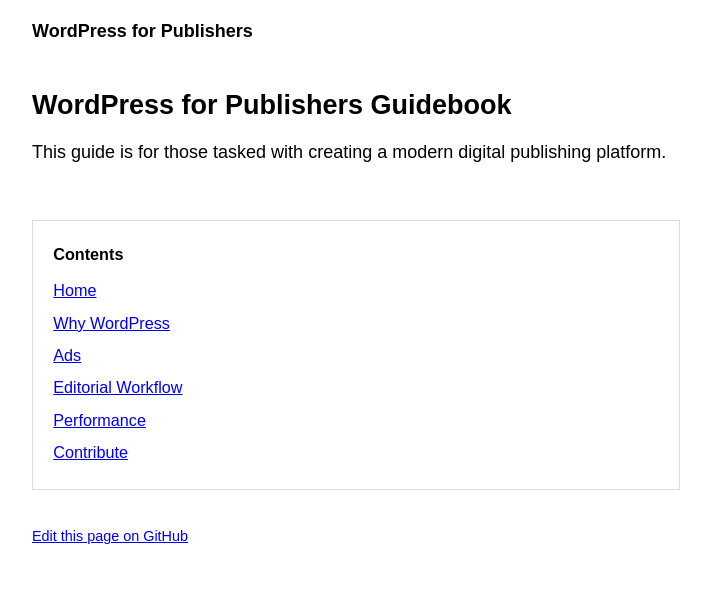
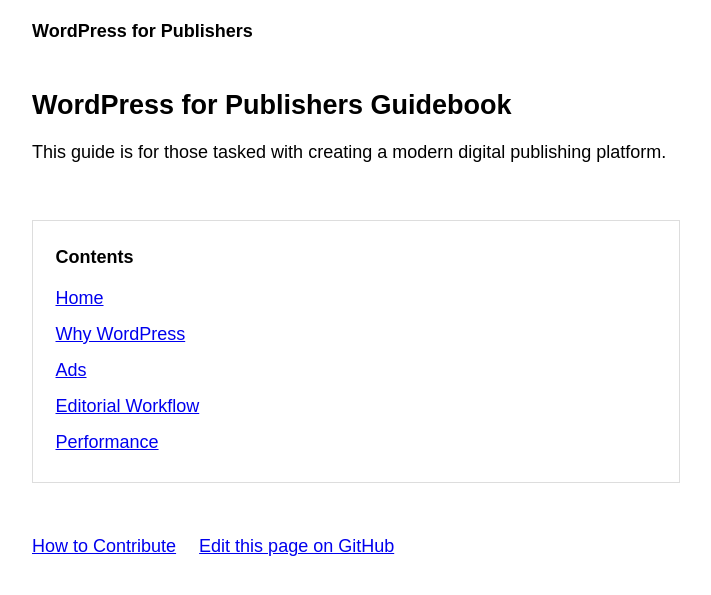
Before and after one commit to kasparsd/wp-for-publishers, a Jekyll site: the page built from docs/index.md, in a window 1280 px wide. Shown: the top 595 px of the page, without its empty margins (284-995 px from the left). Built offline with Jekyll 4.4.1, drawn with Linux system fonts in a browser that asks for light colours.

Commit message:
Combine contribute links

```diff
--- a/docs/_layouts/default.html
+++ b/docs/_layouts/default.html
@@ -47,13 +47,19 @@
 				{% for page in guidebook_pages %}
 					<li><a href="{{ page.url | absolute_url }}">{{ page.title }}</a></li>
 				{% endfor %}
-				<li class="link-contribute"><a href="{% link contribute.md %}">Contribute</a></li>
 			</ul>
 		</nav>
 
-		<footer class="meta">
-			<p><a href="{{ site.github.repository_url }}/blob/master/docs/{{ page.path }}">Edit this page on GitHub</a></p>
-		</footer>
+		<nav class="meta">
+			<ul>
+				<li class="link-contribute">
+					<a href="{% link contribute.md %}">How to Contribute</a>
+				</li>
+				<li class="link-edit-page">
+					<a href="{{ site.github.repository_url }}/blob/master/docs/{{ page.path }}">Edit this page on GitHub</a>
+				</li>
+			</ul>
+		</nav>
 	</div>
 </body>
 </html>
--- a/docs/assets/css/style.css
+++ b/docs/assets/css/style.css
@@ -8,6 +8,8 @@ iframe { border:1px solid #ddd; display:block; width:100%; }
 dd { margin-bottom:1em; }
 p { margin:0 0 1em 0; }
 
+#soul { max-width:36em; margin:0 auto; padding:0 1em; }
+
 #header { padding:1em 0; }
 #header h1 { font-size:1em; margin:0; display:inline-block; }
 #header h1 a { color:inherit; text-decoration:none; }
@@ -16,7 +18,7 @@ p { margin:0 0 1em 0; }
 #header nav li { display:inline-block; }
 #header nav a { display:block; padding:0.5em 1em; }
 
-#site-nav { padding:1.25em; font-size: 0.9em; border:1px solid #ddd; }
+#site-nav { padding:1.25em; border:1px solid #ddd; }
 #site-nav h1 { font-size:1em; margin-top:0; }
 #site-nav li, #site-nav ul { line-height:1; margin:0; padding:0; display:block; }
 #site-nav a { display:block; padding:0.5em 0; }
@@ -24,10 +26,12 @@ p { margin:0 0 1em 0; }
 
 #content-wrap { margin-bottom:3em; }
 
-#soul { max-width:36em; margin:0 auto; padding:0 1em; }
-#footer { font-size:0.9em; margin-top:2em; }
+.meta { padding:1em 0; margin:1.5em 0; }
+.meta ul, .meta li { line-height:1; margin:0; padding:0; display:block; }
+.meta ul { margin-left:-0.5em; }
+.meta li { display:inline-block; }
+.meta a { display:block; padding:0.5em; }
 
-.meta { font-size:0.8em; padding:1em 0; margin:1.5em 0; }
 .page-rel-nav { margin:2em 0; }
 .page-rel-nav ul, .page-rel-nav li { display:block; margin:0; padding:0; }
 
```
